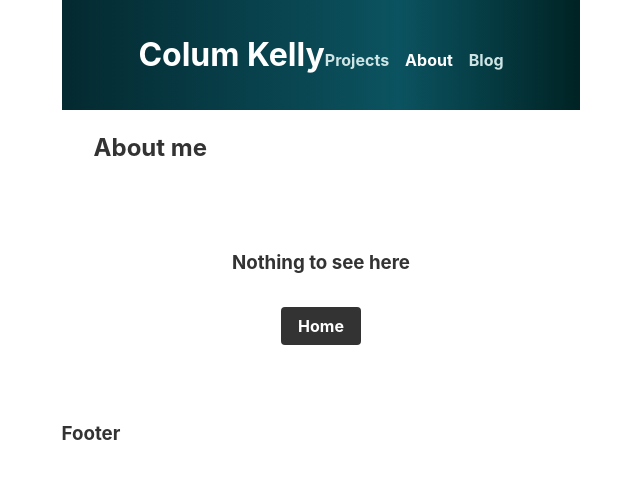
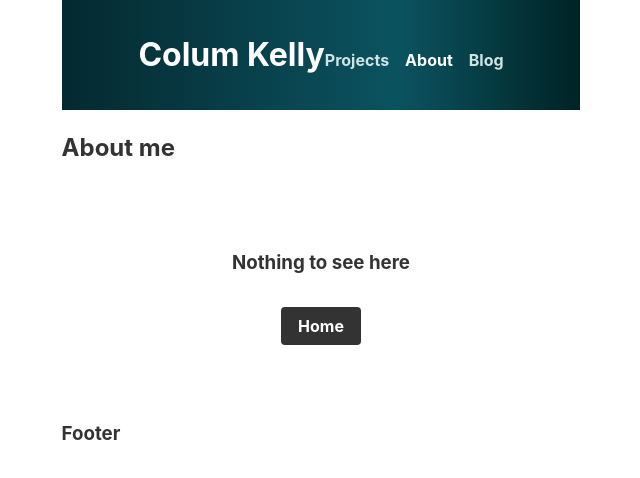
Before and after one commit to columk1/portfolio, a React (Vite) app: page /about in a window 1280 px wide. Shown: the top 478 px of the page, without its empty margins (319-959 px from the left). Built offline with nearby package versions, Linux system fonts and the light colour scheme.

Commit message:
Remove unused markup from about page

```diff
--- a/src/routes/about/About.jsx
+++ b/src/routes/about/About.jsx
@@ -1,33 +1,16 @@
 import styles from './About.module.css'
-import CartItem from '../../components/CartItem/CartItem'
 import { useOutletContext, Link } from 'react-router-dom'
 
 const About = () => {
-  const cartItems = []
-  // const { cartItems, setCartItems } = useOutletContext()
-
   return (
-    <section className={styles.cart}>
+    <section>
       <h2 className={styles.title}>About me</h2>
-      {cartItems.length === 0 ? (
       <div className={styles.status}>
         <h3>Nothing to see here</h3>
         <Link to={'/'}>
           <button>Home</button>
         </Link>
       </div>
-      ) : (
-        <>
-          <div className={styles.cartItems}>
-            {cartItems.map((item) => (
-              <CartItem key={item.id} product={item} />
-            ))}
-          </div>
-          <div className={styles.checkout}>
-            <button className={styles.btn}>Home</button>
-          </div>
-        </>
-      )}
     </section>
   )
 }
--- a/src/routes/about/About.module.css
+++ b/src/routes/about/About.module.css
@@ -1,29 +1,5 @@
-.cart {
-  padding: 0 2rem;
-}
-
-.cartItems {
-  display: flex;
-  flex-direction: column;
-}
-
-.checkout {
-  display: flex;
-  flex-direction: column;
-  align-items: center;
-}
-
 .btn {
   background-color: #333;
-}
-
-.total {
-  margin-bottom: 0;
-  font-weight: bold;
-}
-
-.cart a {
-  color: #333;
 }
 
 .status {
```
Lines whose indentation alone changed are shown as unchanged.
